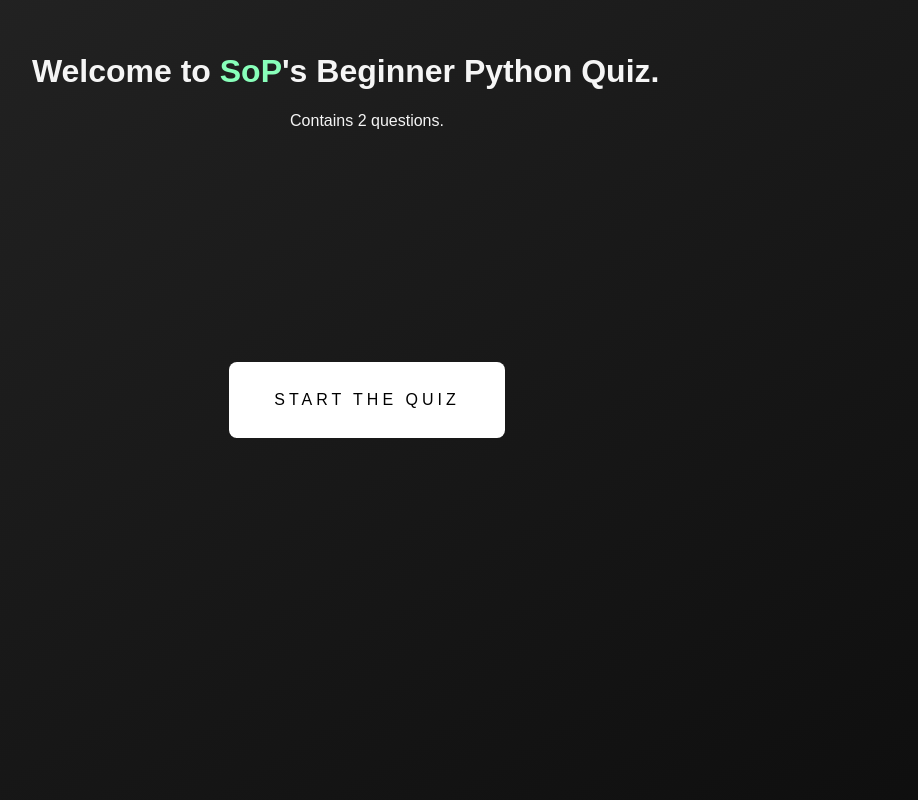
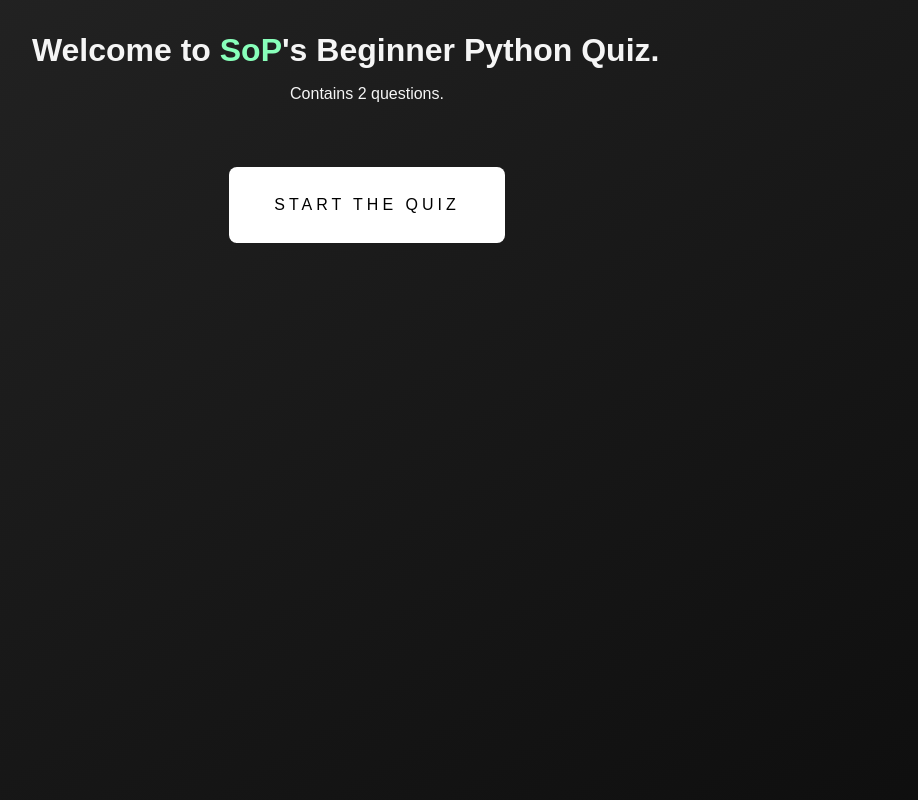
Before and after one commit to mrillusi0n/quiz, a Flask app: page / in a window 1280 px wide. Shown: the whole page, without its empty margins (273-1191 px from the left). Run offline with Flask 2, Linux system fonts and the light colour scheme.

Commit message:
weird width-margin issue

```diff
--- a/quizzer/static/main.css
+++ b/quizzer/static/main.css
@@ -9,15 +9,15 @@
 
 * {
   padding: 0;
+  margin: 0;
   box-sizing: border-box;
 }
 
 body {
-  margin: 0;
-  padding: 0;
   font-family: sans-serif;
   background: var(--color-primary-bg);
   color: var(--color-primary-txt);
+  min-height: 100vh;
 }
 
 a {
@@ -44,12 +44,11 @@ input[type="radio"]:checked + .option-content {
 
 .container {
   display: grid;
-  grid-template-columns: 1fr minmax(60ch, 4fr) 1fr;
-  grid-template-rows: 1fr 8fr;
+  grid-template-columns: 1fr 4fr 1fr;
+  grid-template-rows: 1fr auto;
   grid-template-areas:
     ". title ."
     ". question .";
-  height: 100vh;
   padding: 2rem;
 }
 
@@ -65,6 +64,7 @@ input[type="radio"]:checked + .option-content {
   text-align: center;
   align-self: end;
   width: 60vw;
+  margin-bottom: 1rem;
 }
 
 .welcome-text span {
@@ -74,9 +74,9 @@ input[type="radio"]:checked + .option-content {
 .start-btn {
   grid-area: question;
   place-self: center;
-  grid-row: 1 / -1;
-  grid-column: 1 / -1;
+  grid-column-start: 2;
   margin-top: 0;
+  margin-top: 4rem;
 }
 
 .title {
```
Also changed, not shown: quizzer/templates/results.html (+6 -4 lines).
